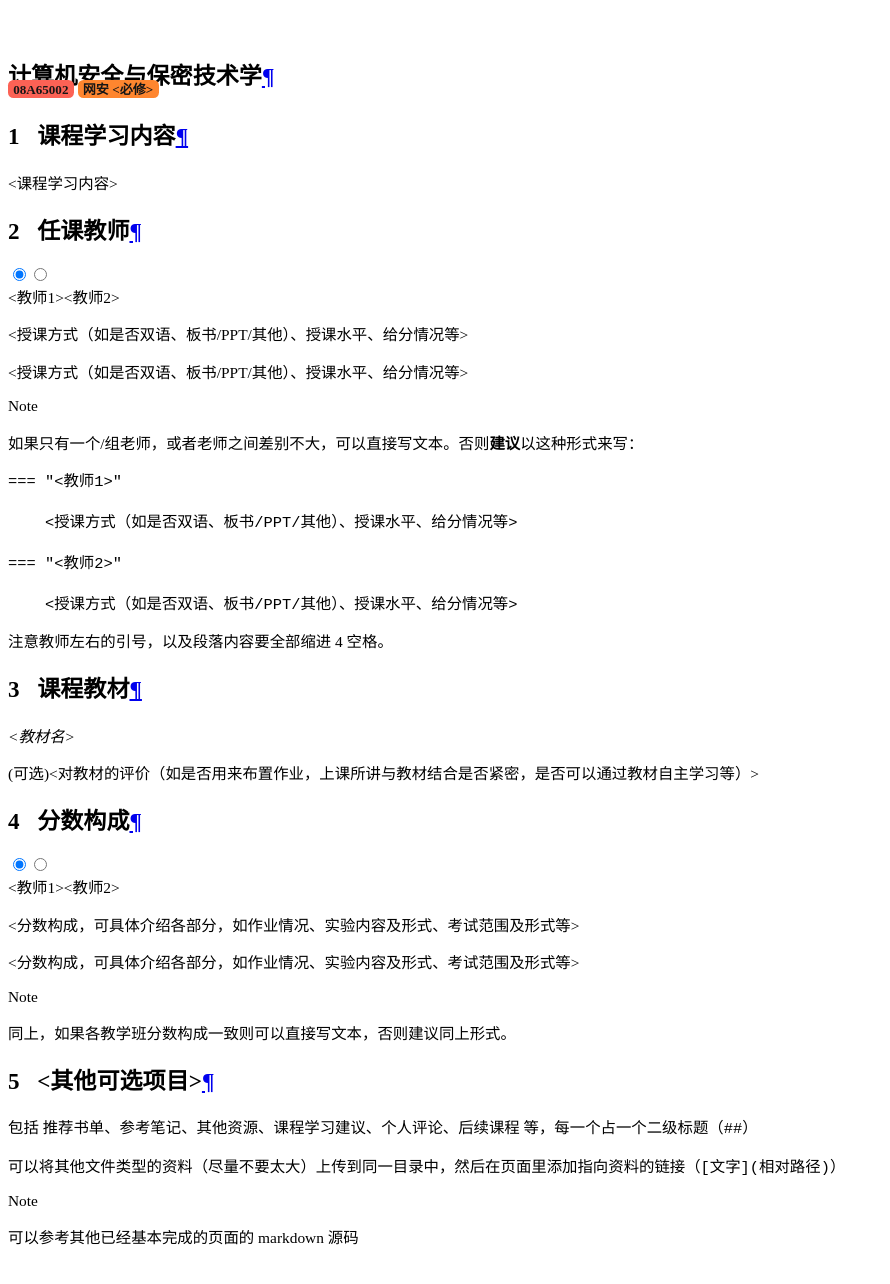
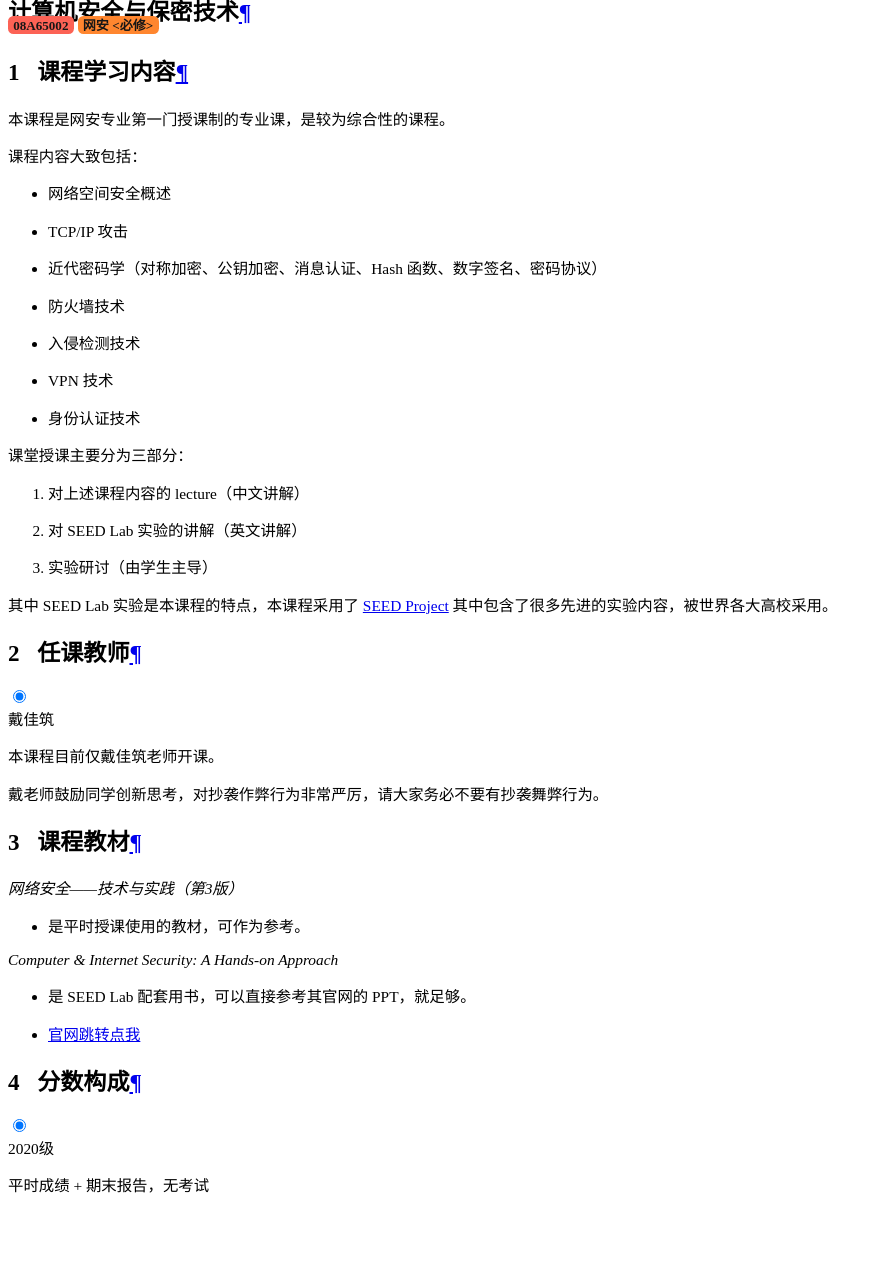
Before and after one commit to shu-cake1salie/SHU-Cyberspace-Security-101, an MkDocs documentation site: the page built from docs/2_course_security/08A65002_SEC/index.md, in a window 1280 px wide and 1400 px high, scrolled down 14978 px. Shown: the top 1284 px of the window, without its empty margins (0-890 px from the left). Built offline with MkDocs 1.6.1 and Material for MkDocs 9.7.7, drawn with Linux system fonts in a browser that asks for light colours; comment, search, counter and statistics services are not loaded.

Commit message:
docs: 计算机安全与保密技术

````diff
--- a/docs/2_course_security/08A65002_SEC/index.md
+++ b/docs/2_course_security/08A65002_SEC/index.md
@@ -1,4 +1,4 @@
-# 计算机安全与保密技术学
+# 计算机安全与保密技术
 <div class="badges">
 <span class="badge ai-badge"> 08A65002 </span>
 <span class="badge is-badge">网安 <必修></span>
@@ -6,55 +6,56 @@
 
 ## 课程学习内容
 
-<课程学习内容>
+本课程是网安专业第一门授课制的专业课，是较为综合性的课程。
+
+课程内容大致包括：
+
+- 网络空间安全概述
+
+- TCP/IP 攻击
+
+- 近代密码学（对称加密、公钥加密、消息认证、Hash 函数、数字签名、密码协议）
+
+- 防火墙技术
+
+- 入侵检测技术
+
+- VPN 技术
+
+- 身份认证技术
+
+课堂授课主要分为三部分：
+
+1. 对上述课程内容的 lecture（中文讲解）
+
+2. 对 SEED Lab 实验的讲解（英文讲解）
+
+3. 实验研讨（由学生主导）
+
+其中 SEED Lab 实验是本课程的特点，本课程采用了 [SEED Project](https://seedsecuritylabs.org/) 其中包含了很多先进的实验内容，被世界各大高校采用。
 
 ## 任课教师
 
-=== "<教师1>"
+=== "戴佳筑"
 
-    <授课方式（如是否双语、板书/PPT/其他）、授课水平、给分情况等>
+    本课程目前仅戴佳筑老师开课。
 
-=== "<教师2>"
-
-    <授课方式（如是否双语、板书/PPT/其他）、授课水平、给分情况等>
-
-!!! note
-    如果只有一个/组老师，或者老师之间差别不大，可以直接写文本。否则**建议**以这种形式来写：
-    ```markdown
-    === "<教师1>"
-
-        <授课方式（如是否双语、板书/PPT/其他）、授课水平、给分情况等>
-
-    === "<教师2>"
-
-        <授课方式（如是否双语、板书/PPT/其他）、授课水平、给分情况等>
-    ```
-    注意教师左右的引号，以及段落内容要全部缩进 4 空格。
+    戴老师鼓励同学创新思考，对抄袭作弊行为非常严厉，请大家务必不要有抄袭舞弊行为。
 
 ## 课程教材
 
-*<教材名>*
+*网络安全——技术与实践（第3版）*
 
-(可选)<对教材的评价（如是否用来布置作业，上课所讲与教材结合是否紧密，是否可以通过教材自主学习等）>
+- 是平时授课使用的教材，可作为参考。
+
+*Computer & Internet Security: A Hands-on Approach*
+
+- 是 SEED Lab 配套用书，可以直接参考其官网的 PPT，就足够。
+
+- [官网跳转点我](https://www.handsonsecurity.net/)
 
 ## 分数构成
 
-=== "<教师1>"
+=== "2020级"
 
-    <分数构成，可具体介绍各部分，如作业情况、实验内容及形式、考试范围及形式等>
-
-=== "<教师2>"
-
-    <分数构成，可具体介绍各部分，如作业情况、实验内容及形式、考试范围及形式等>
-
-!!! note
-    同上，如果各教学班分数构成一致则可以直接写文本，否则建议同上形式。
-
-## <其他可选项目>
-
-包括 推荐书单、参考笔记、其他资源、课程学习建议、个人评论、后续课程 等，每一个占一个二级标题（`##`）
-
-可以将其他文件类型的资料（尽量不要太大）上传到同一目录中，然后在页面里添加指向资料的链接（`[文字](相对路径)`）
-
-!!! note
-    可以参考其他已经基本完成的页面的 markdown 源码
+    平时成绩 + 期末报告，无考试
````
